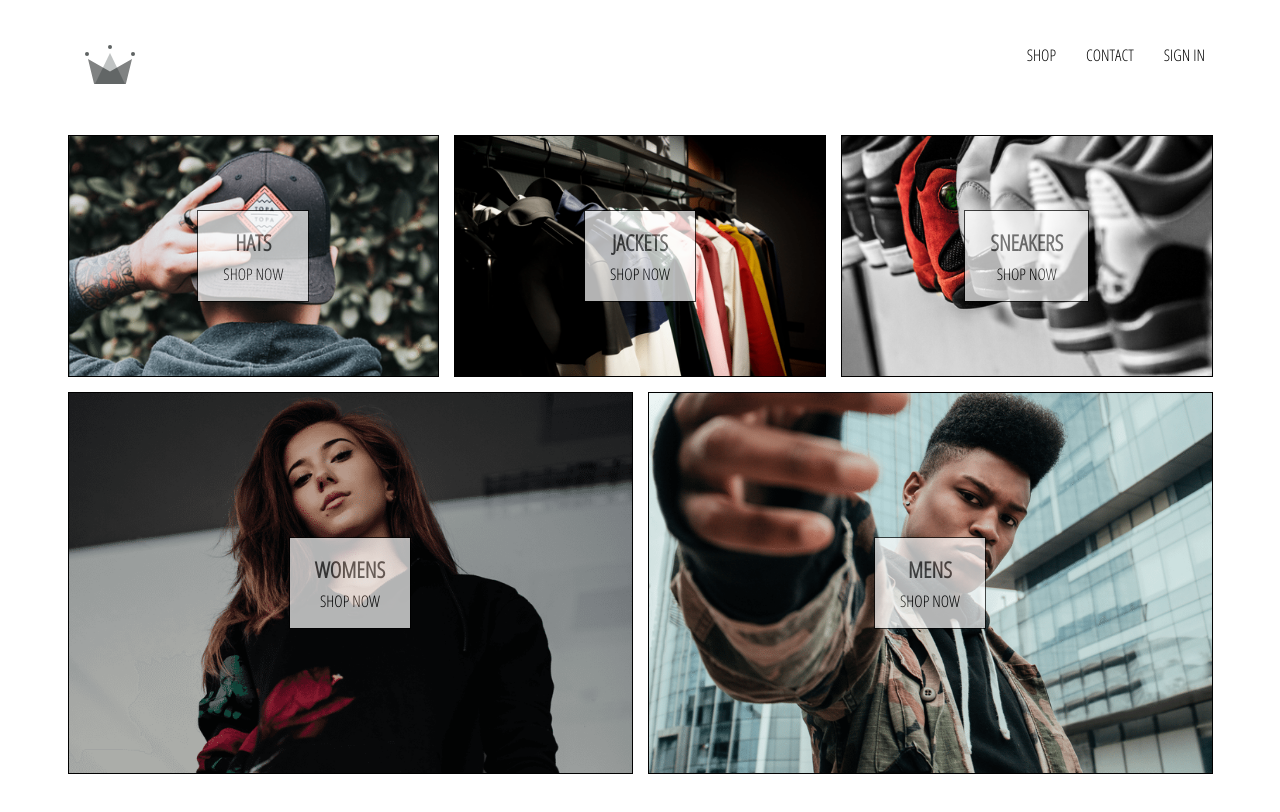
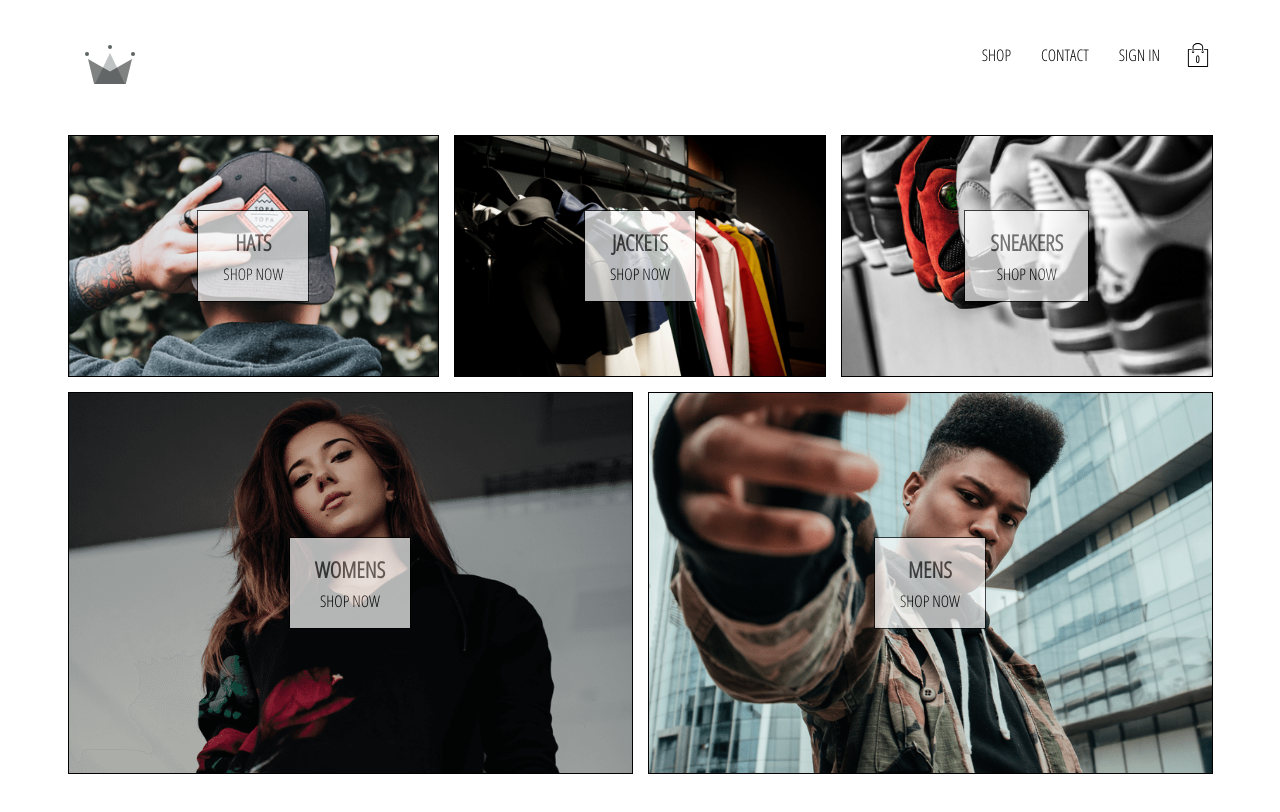
Before and after one commit to scottymoon/crwn-clothing, a React (Create React App) app: page / in a window 1280 px wide. Shown: the top 812 px of the page. Built offline with nearby package versions, Linux system fonts and the light colour scheme.

Commit message:
adding cart dropdown

```diff
--- /dev/null
+++ b/src/components/CartDropDown/index.tsx
@@ -0,0 +1,15 @@
+import Button from "../Button"
+import "./styles.scss"
+
+export default function CartDropDown() {
+  function goToCart() {
+    console.log("go to cart clicked")
+  }
+
+  return (
+    <div className="cart-dropdown">
+      <div className="cart-items" />
+      <Button onClick={goToCart}>Go to Cart</Button>
+    </div>
+  )
+}
--- /dev/null
+++ b/src/components/CartDropDown/styles.scss
@@ -0,0 +1,24 @@
+.cart-dropdown {
+  position: absolute;
+  width: 240px;
+  height: 340px;
+  display: flex;
+  flex-direction: column;
+  padding: 20px;
+  border: 1px solid black;
+  background-color: white;
+  top: 90px;
+  right: 40px;
+  z-index: 5;
+
+  .cart-items {
+    height: 240px;
+    display: flex;
+    flex-direction: column;
+    overflow: scroll;
+  }
+
+  button {
+    margin-top: auto;
+  }
+}
--- /dev/null
+++ b/src/components/CartIcon/index.tsx
@@ -0,0 +1,15 @@
+import { ReactComponent as ShoppingIcon } from "../../assets/svg/shopping-bag.svg"
+import "./styles.scss"
+
+interface Props {
+  onClick?: () => void
+}
+
+export default function CartIcon({ onClick }: Props) {
+  return (
+    <div className="cart-icon" onClick={onClick}>
+      <ShoppingIcon className="shopping-icon" />
+      <span className="item-count">0</span>
+    </div>
+  )
+}
--- /dev/null
+++ b/src/components/CartIcon/styles.scss
@@ -0,0 +1,21 @@
+.cart-icon {
+  width: 45px;
+  height: 45px;
+  position: relative;
+  display: flex;
+  align-items: center;
+  justify-content: center;
+  cursor: pointer;
+
+  .shopping-icon {
+    width: 24px;
+    height: 24px;
+  }
+
+  .item-count {
+    position: absolute;
+    font-size: 10px;
+    font-weight: bold;
+    bottom: 12px;
+  }
+}
--- a/src/components/Header/index.tsx
+++ b/src/components/Header/index.tsx
@@ -2,9 +2,13 @@ import { Link } from "react-router-dom"
 import "./styles.scss"
 import { ReactComponent as Logo } from "../../assets/svg/crown.svg"
 import { useAppState } from "../../hooks/useAppState"
+import CartIcon from "../CartIcon"
+import CartDropDown from "../CartDropDown"
+import { useState } from "react"
 
 export default function Header() {
   const { signedIn, signOut } = useAppState()
+  const [showDropDown, setShowDropDown] = useState(false)
 
   return (
     <div className="header">
@@ -27,7 +31,9 @@ export default function Header() {
             Sign in
           </Link>
         )}
+        <CartIcon onClick={() => setShowDropDown(!showDropDown)} />
       </div>
+      {showDropDown && <CartDropDown />}
     </div>
   )
 }
```
Also changed, not shown: src/assets/svg/shopping-bag.svg (added), 1 other file (tests, documents, lock files or other folders).
